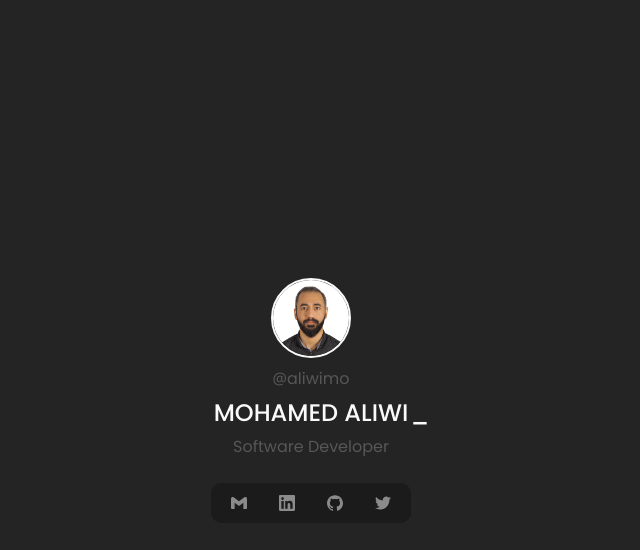
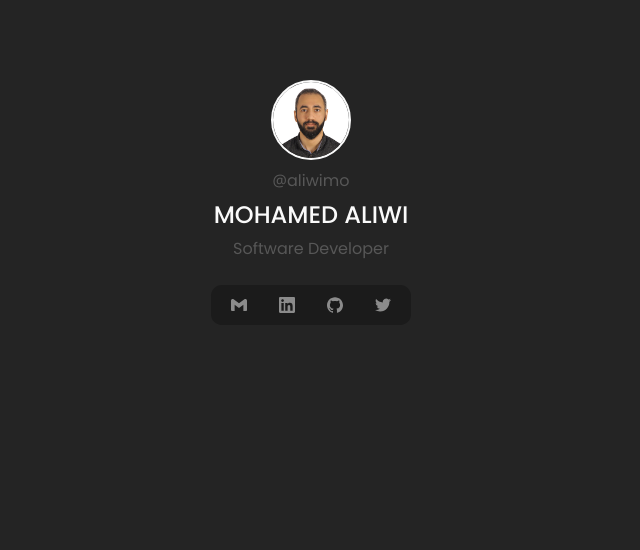
Before and after one commit to aliwimo/aliwimo.github.io, a React (Vite) app: page / in a window 1280 px wide. Shown: the top 550 px of the page, without its empty margins (329-969 px from the left). Built offline with nearby package versions, Linux system fonts and the light colour scheme.

Commit message:
Update style

```diff
--- a/src/components/home/Home.scss
+++ b/src/components/home/Home.scss
@@ -5,7 +5,8 @@
 	align-items: center;
 	gap: 0.5rem;
 	text-align: center;
-	height: 100vh;
+	margin-top: 5rem;
+	margin-bottom: 5rem;
 
 	.profile {
 		width: 80px;
--- a/src/components/home/Name.scss
+++ b/src/components/home/Name.scss
@@ -21,14 +21,14 @@
 		font-weight: 500;
 		text-transform: uppercase;
 
-		&::after {
-			position: absolute;
-			content: "_";
-			margin-left: 0.125rem;
-			animation-name: blink;
-			animation-duration: 1s;
-			animation-iteration-count: infinite;
-		}
+		// &::after {
+		// 	position: absolute;
+		// 	content: "_";
+		// 	margin-left: 0.125rem;
+		// 	animation-name: blink;
+		// 	animation-duration: 1s;
+		// 	animation-iteration-count: infinite;
+		// }
 	}
 
 	.description {
--- a/src/main.scss
+++ b/src/main.scss
@@ -10,14 +10,17 @@
 
 * {
   box-sizing: border-box;
+	margin: 0;
+	padding: 0;
 }
 
 html,
 body {
   font-family: "Poppins", sans-serif;
-  width: 100vw;
+  width: 100%;
   height: 100vh;
   margin: 0;
+	padding: 0;
   color: var(--main-fg);
   background-color: var(--main-bg);
 }
```
